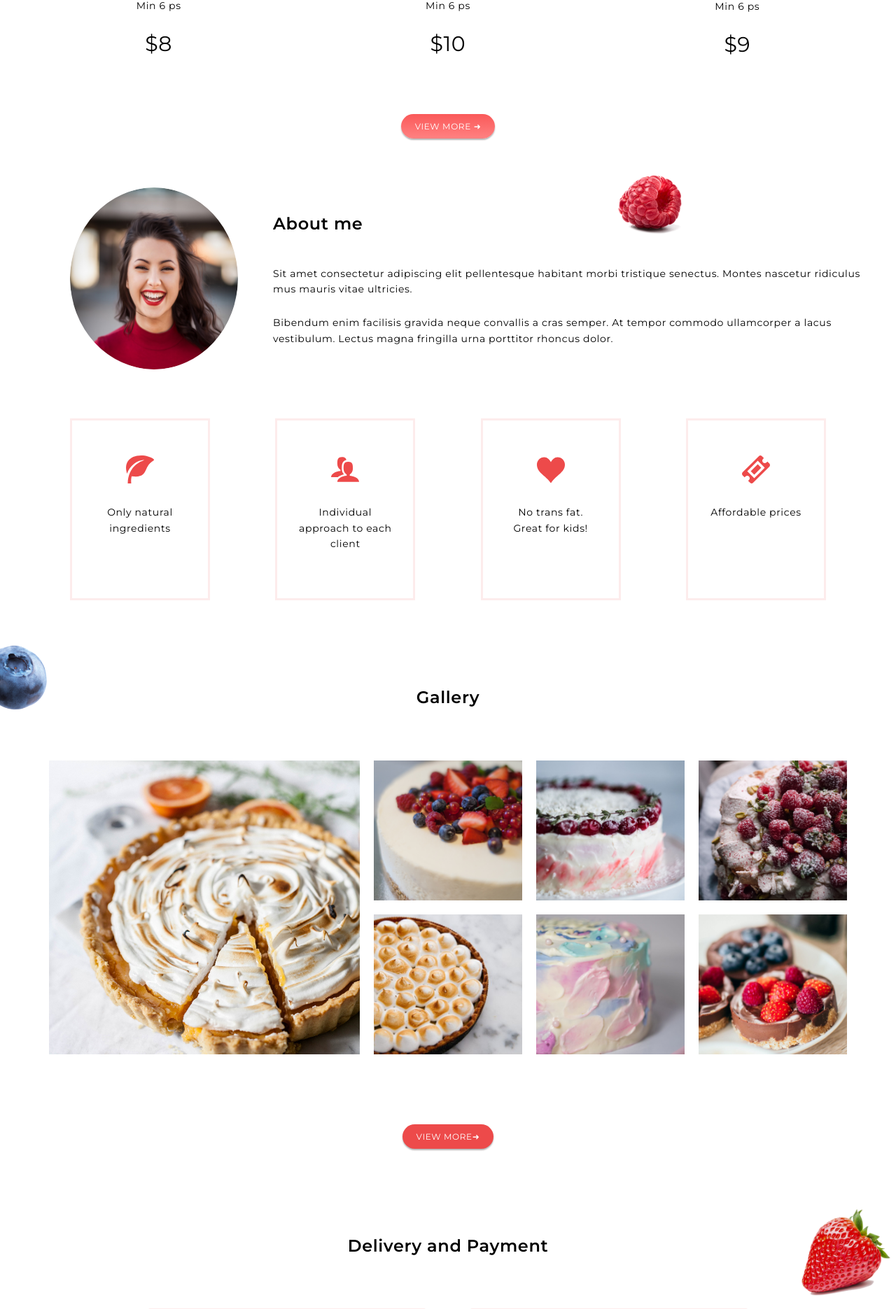
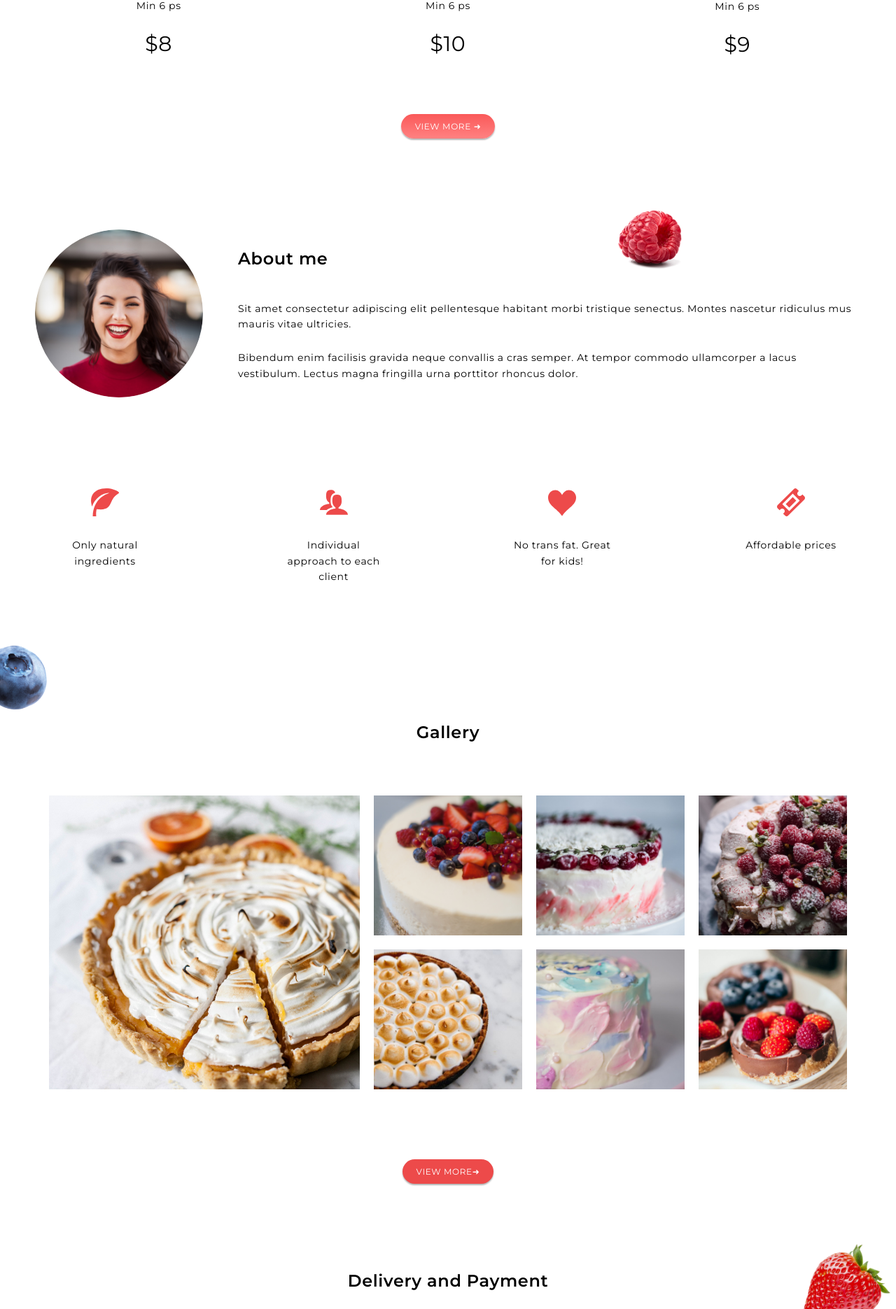
Before and after one commit to HalyYampolska/sweet-time, a PHP site: page / in a window 1280 px wide. Shown: the part 1150-3021 px from the top of the page at 70% size. Run offline with PHP 8.4, Linux system fonts and the light colour scheme.

Commit message:
made changes features

```diff
--- a/css/style.css
+++ b/css/style.css
@@ -1,5 +1,5 @@
 :root {
-  --color-primary: #FCBFBF66;
+  --color-primary: #fcc0c066;
   --color-secondary: #ed4a4a;
   --color-background: #ffffff;
   --color-text:#000;
@@ -240,7 +240,8 @@ li {
     margin: 5rem auto; }
 
 .features {
-  position: relative; }
+  position: relative;
+  margin-top: 10rem; }
   .features__raspberry {
     position: absolute;
     width: 10rem;
@@ -252,37 +253,39 @@ li {
     align-items: center; }
     .features__about--pic {
       width: 24rem;
-      height: 26rem;
+      height: 24rem;
       border-radius: 50%;
-      margin: 0 5rem 0 10rem; }
+      margin: 0 5rem; }
     .features__about--heading {
       margin-bottom: 4rem; }
     .features__about--me {
       padding-right: 5rem; }
-  .features__block {
+  .features__blocks {
     display: flex;
     justify-content: space-between;
     align-items: center;
-    margin: 0 10rem 0 10rem; }
-    .features__block--icons {
-      border: 3px solid rgba(237, 74, 74, 0.1);
+    margin: 0 5rem; }
+    .features__blocks--cart {
       width: 20rem;
       height: 26rem;
       padding: 5rem 3rem 5rem 3rem;
       display: flex;
       flex-direction: column;
       align-items: center; }
-      .features__block--icons-text {
+      .features__blocks--cart:hover {
+        border: 3px solid rgba(252, 192, 192, 0.4);
+        border-radius: 10px; }
+      .features__blocks--cart-icon {
+        width: 4rem;
+        height: 4rem;
+        fill: var(--color-secondary); }
+      .features__blocks--cart-text {
         text-align: center;
         padding-top: 3rem; }
-    .features__block--icon {
-      width: 4rem;
-      height: 4rem;
-      fill: var(--color-icon); }
   .features__blueberry {
     width: 14rem;
     position: absolute;
-    top: 65rem;
+    top: 60rem;
     left: -5rem; }
 
 .portfolio {
--- a/index.html
+++ b/index.html
@@ -98,34 +98,34 @@
                     </div>
                 </div>
 
-                <div class="features__block">
+                <div class="features__blocks">
 
-                    <div class="features__block--icons">
-                        <svg class="features__block--icon">
+                    <div class="features__blocks--cart">
+                        <svg class="features__blocks--cart-icon">
                             <svg class="icon-leaf"><use xlink:href="img/sprite.svg#icon-leaf"></use></svg>
                         </svg>
-                        <p class="features__block--icons-text">Only natural ingredients</p>
+                        <p class="features__blocks--cart-text">Only natural ingredients</p>
                     </div>
 
-                    <div class="features__block--icons">
-                        <svg class="features__block--icon">
+                    <div class="features__blocks--cart">
+                        <svg class="features__blocks--cart-icon">
                             <svg class="icon-users"><use xlink:href="img/sprite.svg#icon-users"></use></svg>
                         </svg>
-                        <p class="features__block--icons-text">Individual approach to each client</p>
+                        <p class="features__blocks--cart-text">Individual approach to each client</p>
                     </div>
 
-                    <div class="features__block--icons">
-                        <svg class="features__block--icon">
+                    <div class="features__blocks--cart">
+                        <svg class="features__blocks--cart-icon">
                             <svg class="icon-heart"><use xlink:href="img/sprite.svg#icon-heart"></use></svg>
                         </svg>
-                        <p class="features__block--icons-text">No trans fat. Great for kids!</p>
+                        <p class="features__blocks--cart-text">No trans fat. Great for kids!</p>
                     </div>
 
-                    <div class="features__block--icons">
-                        <svg class="features__block--icon">
+                    <div class="features__blocks--cart">
+                        <svg class="features__blocks--cart-icon">
                             <svg class="icon-ticket"><use xlink:href="img/sprite.svg#icon-ticket"></use></svg>
                         </svg>
-                        <p class="features__block--icons-text">Affordable prices</p>
+                        <p class="features__blocks--cart-text">Affordable prices</p>
                     </div>
                 </div>
 
--- a/sass/_base.scss
+++ b/sass/_base.scss
@@ -1,5 +1,5 @@
 :root {
-    --color-primary: #FCBFBF66;
+    --color-primary: #fcc0c066;
     --color-secondary: #ed4a4a;
     --color-background: #ffffff;
     --color-text:#000;
--- a/sass/_features.scss
+++ b/sass/_features.scss
@@ -1,5 +1,7 @@
 .features {
     position: relative;
+
+    margin-top: 10rem;
 
     &__raspberry {
         position: absolute;
@@ -17,9 +19,9 @@
 
         &--pic {
             width: 24rem;
-            height: 26rem;
+            height: 24rem;
             border-radius: 50%;
-            margin: 0 5rem 0 10rem;
+            margin: 0 5rem;
 
         }
 
@@ -32,16 +34,13 @@
         }
     }
 
-    &__block {
+    &__blocks {
         display: flex;
         justify-content: space-between;
         align-items: center;
-        margin: 0 10rem 0 10rem;
+        margin: 0 5rem;
 
-
-        &--icons {
-            border: 3px solid rgba(237, 74, 74, 0.1);
-            //border-radius: 5px;
+        &--cart {
             width: 20rem;
             height: 26rem;
             padding: 5rem 3rem 5rem 3rem;
@@ -50,28 +49,31 @@
             flex-direction: column;
             align-items: center;
 
+            &:hover {
+                border: 3px solid rgba(252, 192, 192, 0.4);
+                border-radius: 10px;
+            }
+
+            &-icon {
+                width: 4rem;
+                height: 4rem;
+                fill: var(--color-secondary);
+            }
+
             &-text {
                 text-align: center;
                 padding-top: 3rem;
             }
+
         }
-
-        &--icon {
-            width: 4rem;
-            height: 4rem;
-            fill: var( --color-icon);
-        }
-
     }
 
     &__blueberry {
         width: 14rem;
 
         position: absolute;
-        top: 65rem;
+        top: 60rem;
         left: -5rem;
     }
 
-
-
 }
```
